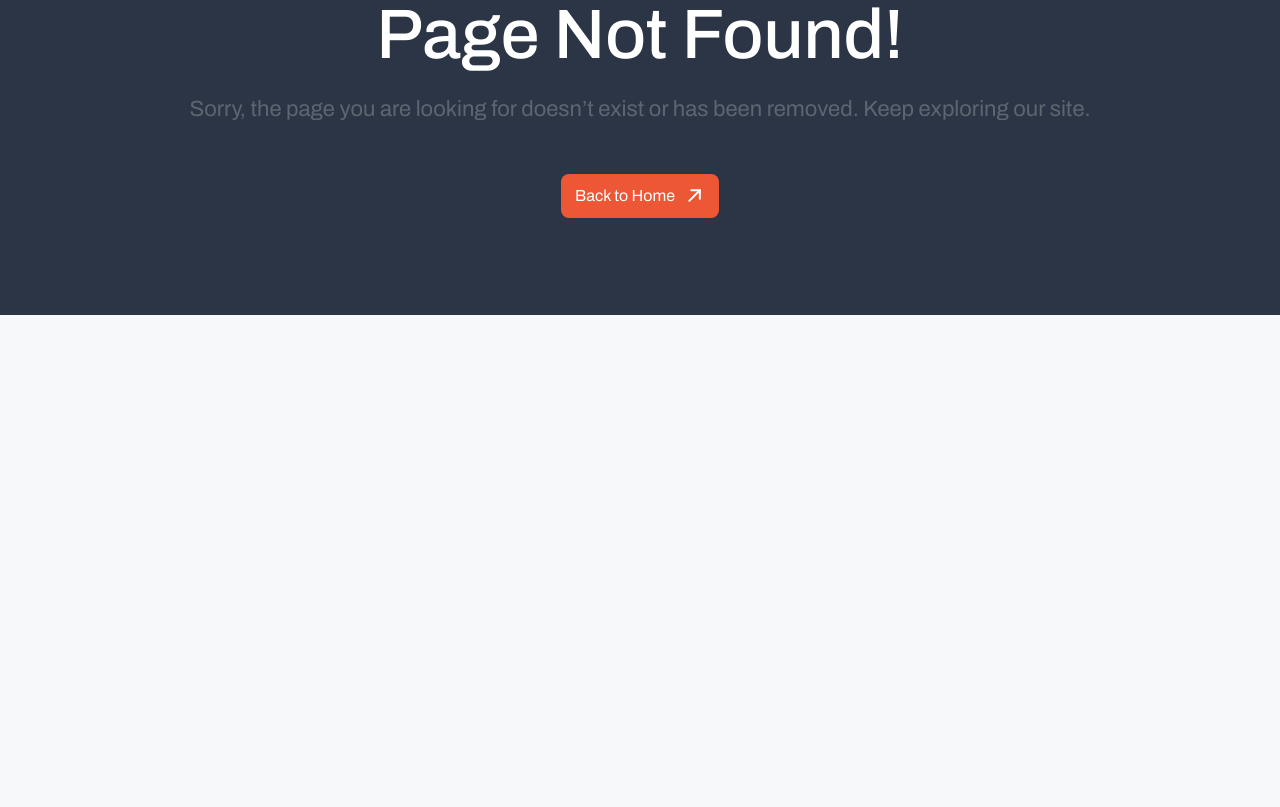
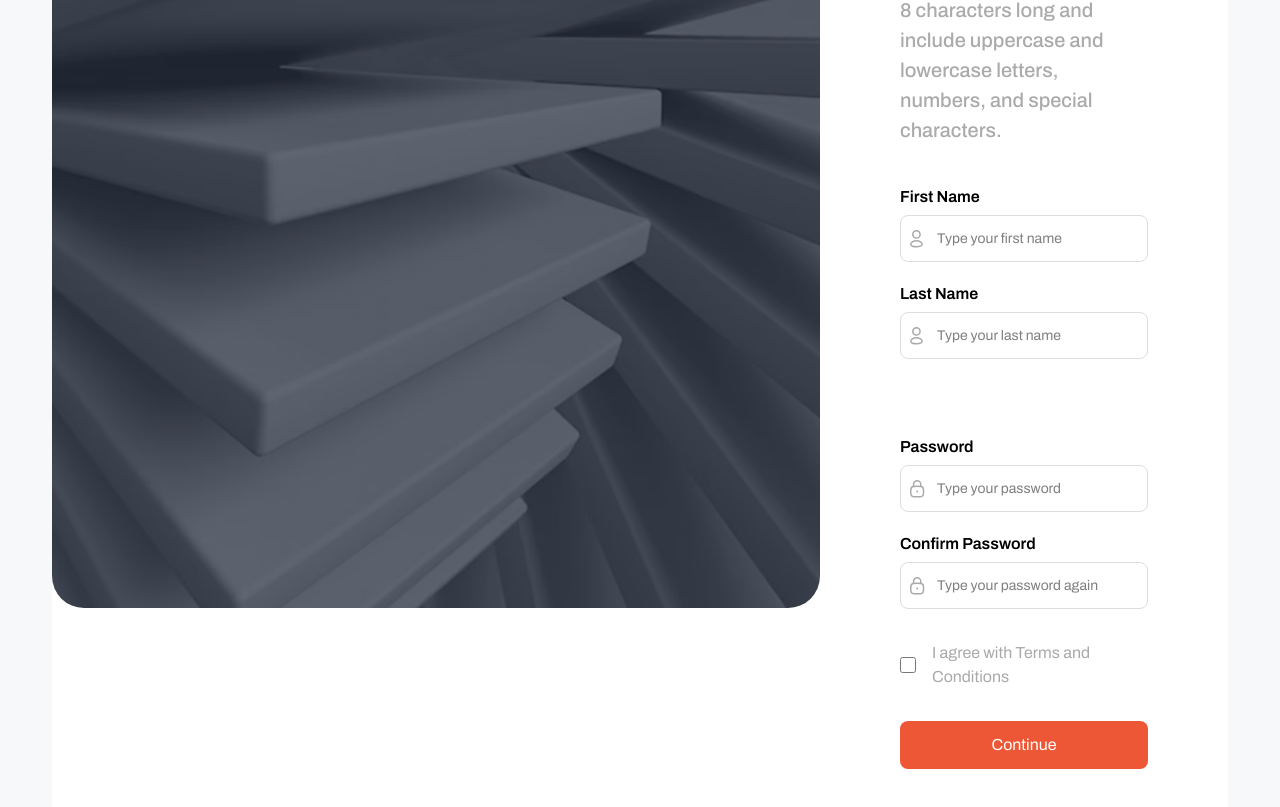
Before and after one commit to shiko-grupp1/shiko-webapp, a Next.js app: page /almost-there in a window 1280 px wide. Before the commit this address had no page. Shown: the part 485-1292 px from the top of the page. Before the commit the page ends 800 px from the top, so only its background shows below. Built offline with nearby package versions, Linux system fonts and the light colour scheme.

Commit message:
wip: Almost there form partialy done

```diff
--- /dev/null
+++ b/src/app/(public)/almost-there/actions.ts
@@ -0,0 +1,24 @@
+export type CompleteUserResponse = {
+    succeeded: boolean;
+    errors: string[];
+    userId?: string;
+}
+
+export default async function completeUser(email: string, firstName: string, lastName: string, password: string, confirmPassword: string) {
+  const response = await fetch("https://localhost:4443/api/authentication/complete", {
+    method: "POST",
+    headers: {
+      "Content-Type": "application/json",
+      "X-API-Key": process.env.AUTH_API_KEY || "",
+    },
+    body: JSON.stringify({
+      email,
+      firstName,
+      lastName,
+      password,
+      confirmPassword
+    }),
+  });
+
+  return await response.json();
+}
--- /dev/null
+++ b/src/app/(public)/almost-there/page.tsx
@@ -0,0 +1,12 @@
+import AuthForm from "@/app/components/authentication/AuthForm/AuthForm";
+import AlmostThereForm from "@/app/components/authentication/Forms/AlmostThereForm";
+
+export default function AlmostThere() {
+  return (
+    <AuthForm
+      title="Almost There"
+      paragraph="Before you can sign in you need to verify your profile information and set a strong password. For security reasons, your password must be at least 8 characters long and include uppercase and lowercase letters, numbers, and special characters."
+      formComponent={<AlmostThereForm />}
+    />
+  );
+}
--- a/src/app/(public)/layout.tsx
+++ b/src/app/(public)/layout.tsx
@@ -11,7 +11,7 @@ export default function AdminLayout({ children }: Readonly<{ children: React.Rea
     <main>
       <section className="p-8">
         <div className="bg-white rounded-4xl container mx-auto grid grid-cols-[auto_1fr]">
-          <div className="relative max-w-2xl">
+          <div className="relative max-w-3xl">
             <img className="rounded-4xl" aria-hidden="true" src="/images/signin_image.png" />
             <img
               className="absolute top-12 left-12"
--- a/src/app/components/authentication/AuthForm/AuthForm.tsx
+++ b/src/app/components/authentication/AuthForm/AuthForm.tsx
@@ -6,9 +6,9 @@ type AuthFormProps = {
 
 export default function AuthForm({ title, paragraph, formComponent }: AuthFormProps) {
   return (
-    <div className="p-24 grid content-center">
+    <div className="p-20 grid content-center">
       <h1 className="body-70">{title}</h1>
-      <p className="body-20 text-muted mb-24">{paragraph}</p>
+      <p className="body-20 text-muted">{paragraph}</p>
       {formComponent}
     </div>
   );
--- /dev/null
+++ b/src/app/components/authentication/Forms/AlmostThereForm.tsx
@@ -0,0 +1,193 @@
+"use client";
+
+import { useRouter } from "next/navigation";
+import { ChangeEvent, useEffect, useState } from "react";
+import InputField from "../../shared/InputField/InputField";
+import { UserPlaceholderIcon } from "../../icons/UserPlaceholderIcon";
+import LockPlaceholderIcon from "../../icons/LockPlaceholderIcon";
+import { Button } from "../../shared/Button/Button";
+import { CompleteUserResponse } from "@/app/(public)/almost-there/actions";
+import completeUser from "@/app/(public)/almost-there/actions";
+
+export default function AlmostThereForm() {
+  const router = useRouter();
+  const [error, setError] = useState("");
+  const [isLoading, setIsLoading] = useState(false);
+  const [email, setEmail] = useState("");
+
+  const [formData, setFormData] = useState({
+    firstName: "",
+    lastName: "",
+    password: "",
+    confirmPassword: "",
+    terms: false,
+  });
+
+  useEffect(() => {
+    sessionStorage.setItem("email", "dummy@example.com");
+    const storedEmail = sessionStorage.getItem("email");
+
+    if (!storedEmail || storedEmail === "") {
+      router.replace("/welcome");
+    }
+    const storedFirstName = sessionStorage.getItem("firstName");
+    const storedLastName = sessionStorage.getItem("lastName");
+
+    if (!storedEmail) {
+      router.replace("/welcome");
+      return;
+    }
+
+    setEmail(storedEmail);
+    setFormData((prev) => ({
+      ...prev,
+      firstName: storedFirstName || "",
+      lastName: storedLastName || "",
+    }));
+
+    sessionStorage.removeItem("email");
+    sessionStorage.removeItem("firstName");
+    sessionStorage.removeItem("lastName");
+  }, []);
+
+  function handleOnChange(event: ChangeEvent<HTMLInputElement>) {
+    const { name, value, type, checked } = event.target;
+
+    setFormData((prev) => ({
+      ...prev,
+      [name]: type === "checkbox" ? checked : value,
+    }));
+  }
+
+  function isValidPassword(password: string): boolean {
+    const passwordRegex = /^(?=.*[A-Z])(?=.*\d)(?=.*[!@#$%^&*()_+\-=\[\]{};':"\\|,.<>\/?`~]).{8,}$/;
+    return passwordRegex.test(password);
+  }
+
+  async function handleOnSubmit(event: React.SubmitEvent<HTMLFormElement>) {
+    event.preventDefault();
+
+    setIsLoading(true);
+    setError("");
+    try {
+      const submittedFirstName = formData.firstName.trim();
+      const submittedLastName = formData.lastName.trim();
+      const submittedPassword = formData.password.trim();
+      const submittedConfirmedPassword = formData.confirmPassword.trim();
+
+      if (
+        !submittedFirstName ||
+        !submittedLastName ||
+        !submittedPassword ||
+        !submittedConfirmedPassword
+      ) {
+        setError("All fields are required");
+        return;
+      }
+
+      if (!isValidPassword(submittedPassword)) {
+        setError(
+          "Password must be at least 8 characters long and include at least one uppercase letter, one number, and one special character"
+        );
+        return;
+      }
+
+      if (submittedPassword !== submittedConfirmedPassword) {
+        setError("Passwords do not match");
+        return;
+      }
+
+      if (!formData.terms) {
+        setError("You must agree with Terms and Conditions");
+        return;
+      }
+
+      const data = (await completeUser(
+        email,
+        formData.firstName,
+        formData.lastName,
+        formData.password,
+        formData.confirmPassword
+      )) as CompleteUserResponse;
+
+      if (!data.succeeded) {
+        setError(data.errors.join(",") || "An error occurred, please try again.");
+        return;
+      }
+    } catch {
+      setError("Network error, please try again later.");
+    } finally {
+      setIsLoading(false);
+    }
+  }
+
+  return (
+    <>
+      <form onSubmit={handleOnSubmit} method="post" className="mt-10">
+        <InputField
+          label="First Name"
+          placeholder="Type your first name"
+          value={formData.firstName}
+          icon={<UserPlaceholderIcon />}
+          name="firstName"
+          id="firstName"
+          onChange={handleOnChange}
+        />
+
+        <InputField
+          label="Last Name"
+          placeholder="Type your last name"
+          value={formData.lastName}
+          icon={<UserPlaceholderIcon />}
+          name="lastName"
+          id="lastName"
+          onChange={handleOnChange}
+        />
+
+        <div className="pt-14">
+          <InputField
+            label="Password"
+            placeholder="Type your password"
+            value={formData.password}
+            icon={<LockPlaceholderIcon />}
+            name="password"
+            id="password"
+            onChange={handleOnChange}
+            type="password"
+          />
+
+          <InputField
+            label="Confirm Password"
+            placeholder="Type your password again"
+            value={formData.confirmPassword}
+            icon={<LockPlaceholderIcon />}
+            name="confirmPassword"
+            id="confirmPassword"
+            onChange={handleOnChange}
+            type="password"
+          />
+        </div>
+
+        <div className="grid grid-cols-[auto_1fr] gap-4 items-center mt-8">
+          <input
+            id="terms"
+            name="terms"
+            type="checkbox"
+            checked={formData.terms}
+            onChange={handleOnChange}
+            className="w-4 h-4"
+          />
+          <label className="wbody-16 text-muted" htmlFor="terms">
+            I agree with Terms and Conditions
+          </label>
+        </div>
+
+        <Button disabled={isLoading} className="mt-8" size="large" type="submit">
+          Continue
+        </Button>
+
+        {error && <p className="text-red-500 mt-8 text-center">{error}</p>}
+      </form>
+    </>
+  );
+}
--- a/src/app/components/authentication/Forms/LoginForm.tsx
+++ b/src/app/components/authentication/Forms/LoginForm.tsx
@@ -25,11 +25,12 @@ export default function LoginForm() {
 
     if (!savedEmail || savedEmail === "") {
       router.replace("/welcome");
+      return;
     }
 
     setFormData((prev) => ({
       ...prev,
-      email: savedEmail || "",
+      email: savedEmail,
     }));
 
     sessionStorage.removeItem("email");
@@ -75,7 +76,7 @@ export default function LoginForm() {
     <>
       {error && <p className="text-red-500 mb-4 text-center">{error}</p>}
 
-      <form onSubmit={handleOnSubmit} method="post">
+      <form onSubmit={handleOnSubmit} method="post" className="mt-20">
         <InputField
           label="Email address"
           placeholder="Type your email address"
--- a/src/app/components/authentication/Forms/WelcomeForm.tsx
+++ b/src/app/components/authentication/Forms/WelcomeForm.tsx
@@ -83,7 +83,7 @@ export default function WelcomeForm() {
     <>
       {error && <p className="text-red-500 mb-4">{error}</p>}
 
-      <form onSubmit={handleOnSubmit} method="post">
+      <form onSubmit={handleOnSubmit} method="post" className="mt-20">
         <InputField
           type="email"
           label="Email address"
```
